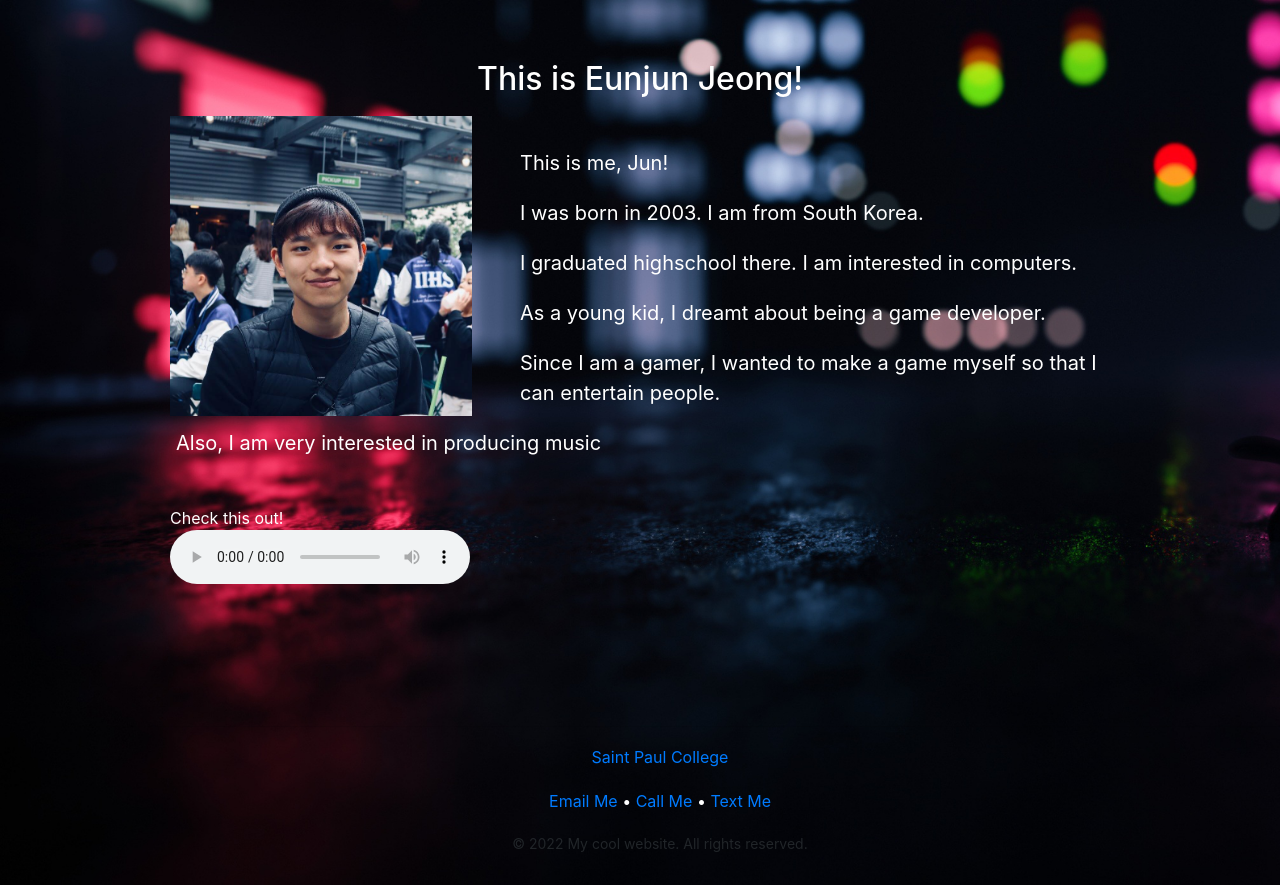
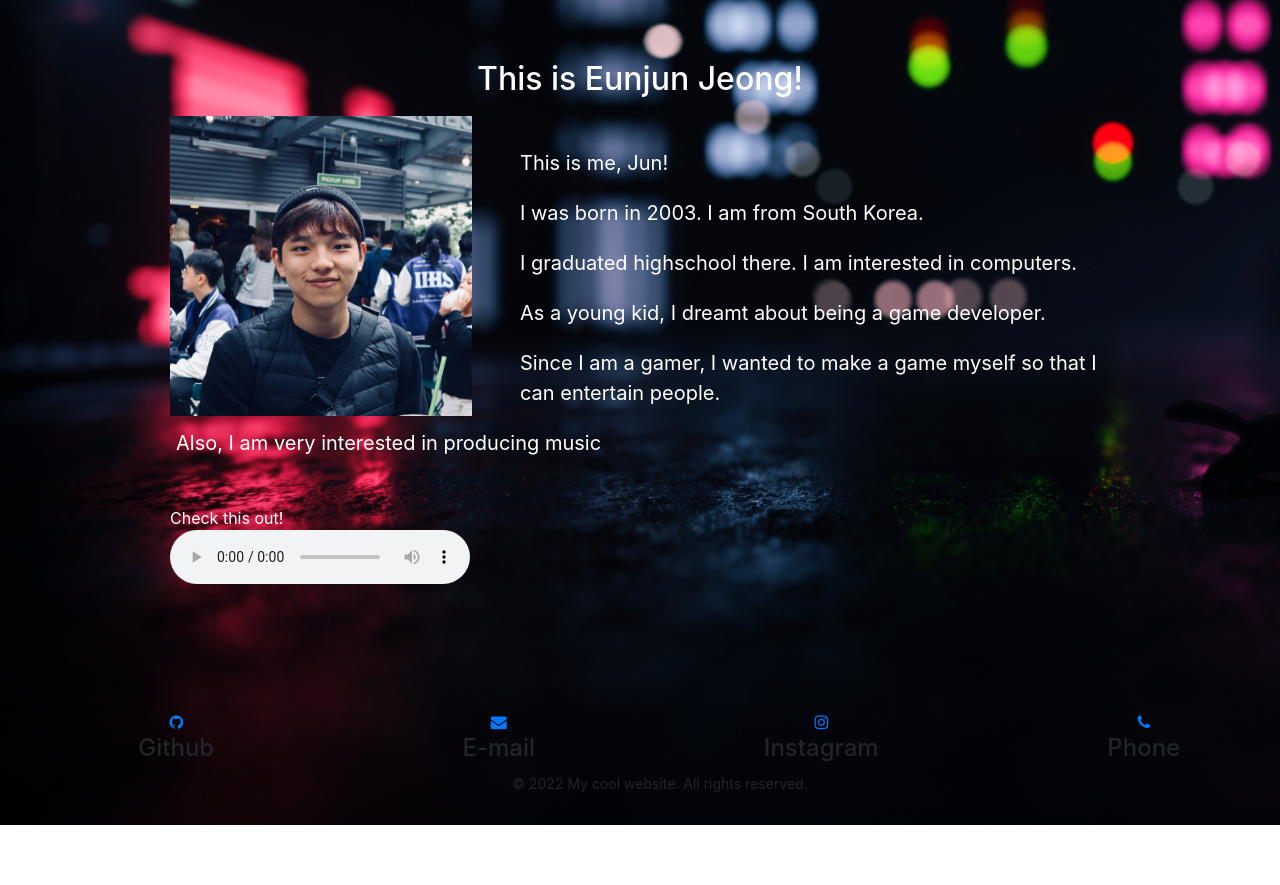
Before and after one commit to AG47JJ/portfolio, a plain HTML site: page index.html in a window 1280 px wide. Shown: the part 249-1134 px from the top of the page. After the commit the page ends 1074 px from the top, so only its background shows below. Drawn offline with nearby package versions, Linux system fonts and the light colour scheme.

Commit message:
Update index.html

```diff
--- a/index.html
+++ b/index.html
@@ -4,7 +4,7 @@
         <meta charset="utf-8">
         <meta name="description" content="Resume, Eunjun Jeong, Asian boy in HTML class, HTML">
         <title>Eunjun Jeong portfolio :: Resume</title>
-        <link rel="stylesheet" href="style.css">
+        <link rel="stylesheet" href="Style.css">
         <link rel="stylesheet" href="https://cdnjs.cloudflare.com/ajax/libs/font-awesome/4.7.0/css/font-awesome.min.css">
         <link rel="stylesheet" href="https://cdn.jsdelivr.net/npm/bootstrap@4.6.1/dist/css/bootstrap.min.css">
     </head>
@@ -41,12 +41,32 @@
             </main>
             </div>
     <footer>
-        <hr>
-        <p><a href="https://saintpaul.edu/">Saint Paul College</a></small></p>
-        <p><a href="mailto:jjdropit@gnail.com" target="_blank">Email Me</a> &bull;
-        <a href="tel:651-354-4880">Call Me</a> &bull;
-        <a href="sms:651-354-4880">Text Me</a>
-        </p>
+        <div class="row icons">
+            <div class="col-sm-3 center-block" style="text-align:center;">
+                <a href="https://github.com/AG47JJ">
+                    <i class="fa fa-github" aria-hidden="true"></i>
+                </a>
+                <h4>Github</h4>
+            </div>
+            <div class="col-sm-3 center-block"style="text-align:center;">
+                <a href="jjdropit@gmail.com">
+                    <i class="fa fa-envelope" aria-hidden="true"></i>
+                </a>
+                <h4>E-mail</h4>
+            </div>
+            <div class="col-sm-3 center-block"style="text-align:center;">
+                <a href="https://www.instagram.com/juunn._.0618/">
+                    <i class="fa fa-instagram" aria-hidden="true"></i>
+                </a>
+                <h4>Instagram</h4>
+            </div>
+            <div class="col-sm-3 center-block"style="text-align:center;">
+                <a href="651-354-4880">
+                    <i class="fa fa-phone" aria-hidden="true"></i>
+                </a>
+                <h4>Phone</h4>
+            </div>
+        </div>
         <small>&copy; 2022 My cool website. All rights reserved.</hr>
     </footer>
     </div>
```
